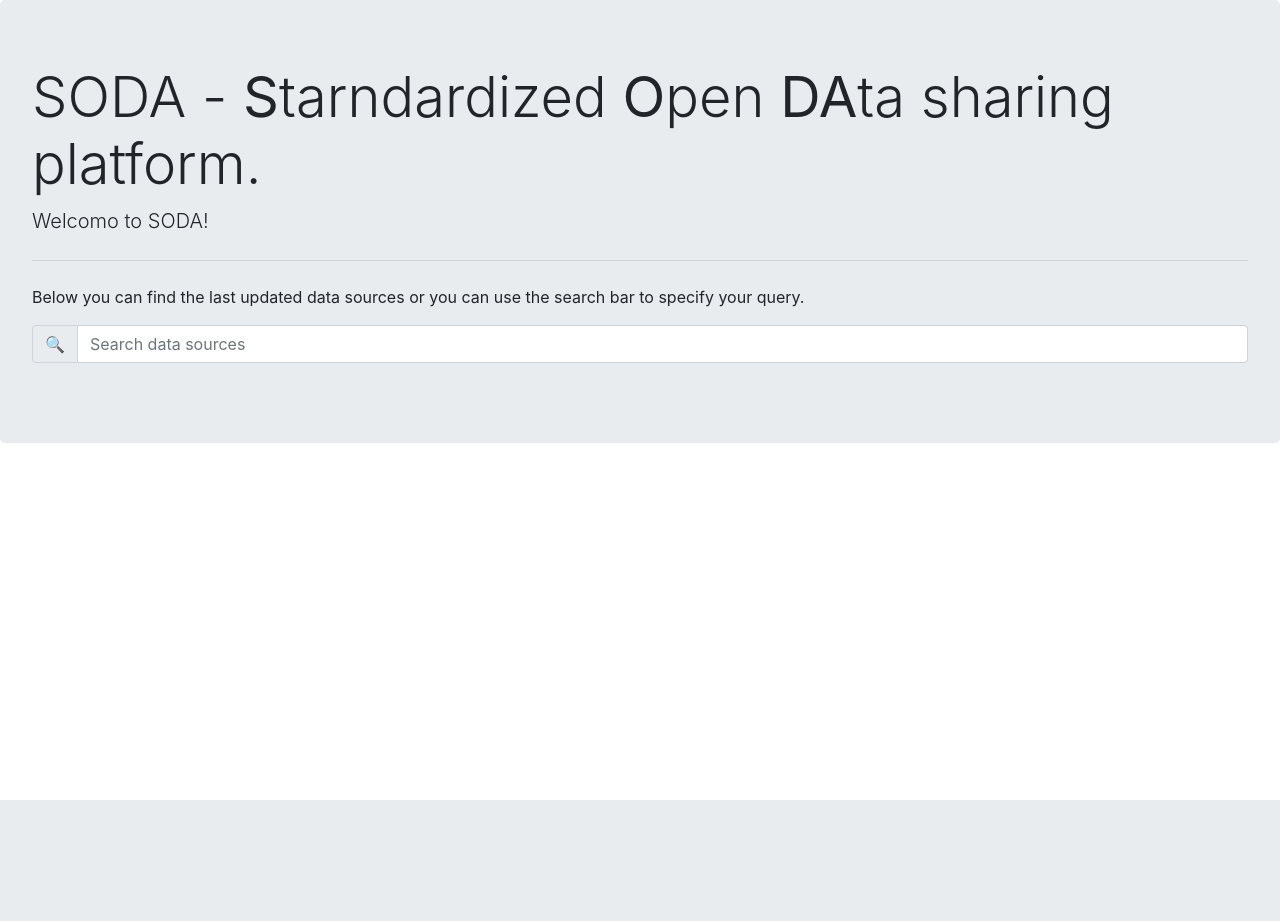
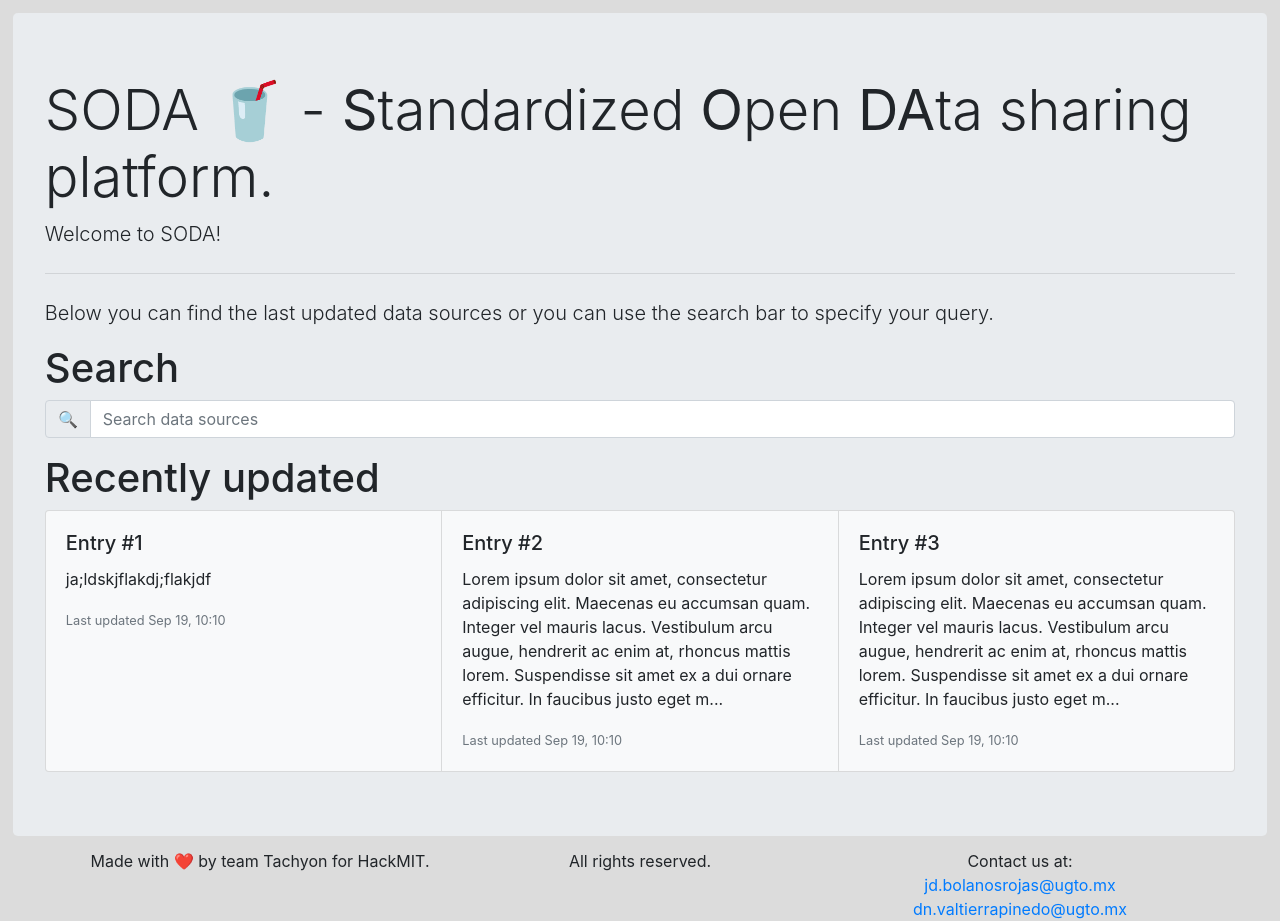
Before and after one commit to jdbr99/SODA, a Flask app: page /home in a window 1280 px wide. Before the commit the page ends 800 px from the top, so only its background shows below. Run offline with Flask 2, Linux system fonts and the light colour scheme; some libraries are stand-ins or nearby versions.

Commit message:
Home page basic layout done

```diff
--- a/app/templates/base.html
+++ b/app/templates/base.html
@@ -12,9 +12,26 @@
     {% block title %}{% endblock %}
     </title>
   </head>
-  <body>
+  <body style="background-color: {{ config.bg_color }};">
     {% block content %}{% endblock %}
-    </div>
+
+    <footer>
+      <div class="container" style="text-align: center;">
+        <div class="row">
+          <div class="col">
+            Made with ❤️ by team Tachyon for HackMIT.
+          </div>
+          <div class="col">
+            All rights reserved.
+          </div>
+          <div class="col">
+            Contact us at:</br>
+            <a href="mailto://jd.bolanosrojas@ugto.mx">jd.bolanosrojas@ugto.mx</a>
+            <a href="mailto://dn.valtierrapinedo@ugto.mx">dn.valtierrapinedo@ugto.mx</a>
+          </div>
+        </div>
+      </div>
+    </footer>
 
     <!-- Optional JavaScript -->
     <!-- jQuery first, then Popper.js, then Bootstrap JS -->
--- a/app/templates/index.html
+++ b/app/templates/index.html
@@ -1,15 +1,17 @@
 
 {% extends 'base.html' %}
 {% block title %}
-SODA - Standardized Open DAta
+SODA 🥤 - Standardized Open DAta
 {% endblock %}
 {% block content %}
-  <div class="jumbotron">
-    <h1 class="display-4">SODA - <b>S</b>tarndardized <b>O</b>pen <b>DA</b>ta sharing platform.</h1>
-    <p class="lead">Welcomo to SODA!</p>
+  <div class="jumbotron" style="margin:1%">
+
+    <h1 class="display-4">SODA 🥤 - <b>S</b>tandardized <b>O</b>pen <b>DA</b>ta sharing platform.</h1>
+    <p class="lead">Welcome to SODA!</p>
     <hr class="my-4">
-    <p>Below you can find the last updated data sources or you can use the search bar to specify your query.</p>
+    <p class="lead">Below you can find the last updated data sources or you can use the search bar to specify your query.</p>
 
+    <h1>Search</h1>
     <form action="/search" method="get">
       <div class="input-group mb-3">
         <div class="input-group-prepend">
@@ -18,5 +20,23 @@ SODA - Standardized Open DAta
         <input id="q" name="q" type="text" class="form-control" placeholder="Search data sources" aria-label="Search data sources" aria-describedby="basic-addon1" enctype="application/x-www-form-urlencoded">
       </div>
     </form>
+
+    <h1>Recently updated</h1>
+    <div class="card-group">
+      {% for entry in recent %}
+      <div class="card bg-light">
+        <div class="card-body">
+          <h5 class="card-title">{{ entry.name }}</h5>
+          {% if entry.description|length > 250 %}
+          <p class="card-text">{{ entry.description[:250] }}...</p>
+          {% else %}
+          <p class="card-text">{{ entry.description }}</p>
+          {% endif %}
+          <p class="card-text"><small class="text-muted">Last updated {{ entry.last_updated }}</small></p>
+        </div>
+      </div>
+      {% endfor %}
+    </div>
+
   </div>
 {% endblock %}
--- a/app/views.py
+++ b/app/views.py
@@ -4,8 +4,27 @@ Declaration of views and routes.
 from flask import render_template, request
 from app import app
 
+config = {
+    "bg_color": "#dcdcdc"
+}
+
 @app.route('/')
 @app.route('/home')
 @app.route('/index')
 def home():
-    return render_template('index.html')
+    lipsum = '''
+Lorem ipsum dolor sit amet, consectetur adipiscing elit. Maecenas eu accumsan quam. Integer vel mauris lacus. Vestibulum arcu augue, hendrerit ac enim at, rhoncus mattis lorem. Suspendisse sit amet ex a dui ornare efficitur. In faucibus justo eget magna pretium viverra. Etiam ac condimentum lectus. Proin rhoncus fringilla eros, ac auctor sapien.
+
+Nullam id elit ipsum. Maecenas sollicitudin tincidunt leo id euismod. Nullam scelerisque vel dui ut sollicitudin. Praesent sit amet mi tortor. Morbi elementum ex ac odio dignissim eleifend. Vivamus at ipsum at neque tempor vehicula. Nullam nec ante et neque efficitur pharetra. In hac habitasse platea dictumst. Integer ut diam vitae dolor pellentesque fringilla id at augue. Nulla nec fermentum orci. Fusce quis scelerisque orci, quis suscipit lorem. Nullam vitae urna dui. Fusce pulvinar, felis vitae faucibus facilisis, felis augue viverra dui, ac sagittis nibh velit eget arcu. Sed tristique hendrerit scelerisque.
+
+Etiam vitae magna risus. Cras placerat dictum mauris, ut dapibus nisi consequat dapibus. Morbi iaculis ligula arcu, et commodo purus tempus fringilla. Duis pulvinar nisl sit amet arcu finibus, ut dictum mauris congue. Mauris at ornare quam. Nullam nisi lacus, venenatis viverra velit at, dapibus iaculis risus. Pellentesque nec quam nec elit feugiat placerat. In et odio dignissim, sagittis dui a, interdum lectus. Nulla facilisi. Integer at consectetur erat. Sed luctus iaculis mauris. Fusce mollis interdum lectus, ac bibendum metus pellentesque vel. Suspendisse ipsum purus, aliquam vel est venenatis, volutpat pharetra dui. Donec maximus, arcu at lobortis laoreet, magna odio pharetra quam, at dapibus nibh mauris quis orci. Suspendisse felis tortor, accumsan sit amet mauris quis, mollis cursus augue.
+
+Donec sodales metus eu metus pellentesque, sit amet congue urna vestibulum. Donec efficitur, mauris et pellentesque gravida, erat velit aliquam nunc, eget consequat erat enim eu dui. Integer condimentum metus in laoreet interdum. Morbi congue libero arcu, et feugiat erat iaculis sed. Suspendisse eu nulla urna. Etiam varius lacus vitae elit tincidunt, ut efficitur ante dignissim. Aliquam fringilla maximus tortor ac finibus. Donec et lorem ipsum. Donec pulvinar luctus posuere. Mauris eu egestas eros. Aenean viverra dignissim risus, fringilla porttitor ante.
+
+Integer non erat a lectus bibendum varius. Curabitur semper quam ante, non pulvinar mauris semper id. Curabitur condimentum eros scelerisque velit posuere, finibus porttitor ante feugiat. Donec hendrerit iaculis lacinia. Quisque vitae tristique metus, id ornare massa. Praesent velit nunc, viverra pulvinar aliquet sit amet, sodales non elit. Duis lobortis euismod libero ac euismod. Donec at lacus mollis magna congue auctor vitae nec sem. Vivamus in bibendum diam. In hac habitasse platea dictumst. Mauris nec lacus ut felis rhoncus sagittis a non orci. Morbi ultrices volutpat blandit. '''
+    test = [
+        {"name": "Entry #1", "description": "ja;ldskjflakdj;flakjdf", "tags": ["tag1", "tag2"], "formats": ["csv", "xlsx", "REST API"], "last_updated": "Sep 19, 10:10"},
+        {"name": "Entry #2", "description": lipsum, "tags": ["tag1", "tag2"], "formats": ["csv", "xlsx", "REST API"], "last_updated": "Sep 19, 10:10"},
+        {"name": "Entry #3", "description": lipsum, "tags": ["tag2", "tag3"], "formats": ["csv", "xlsx", "REST API"], "last_updated": "Sep 19, 10:10"}
+    ]
+    return render_template('index.html', recent=test, config=config)
```
